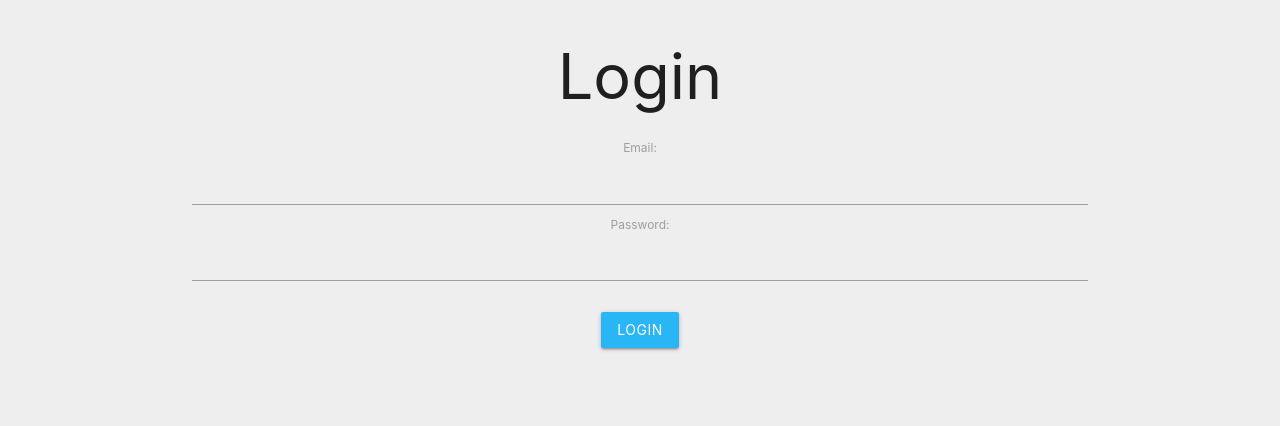
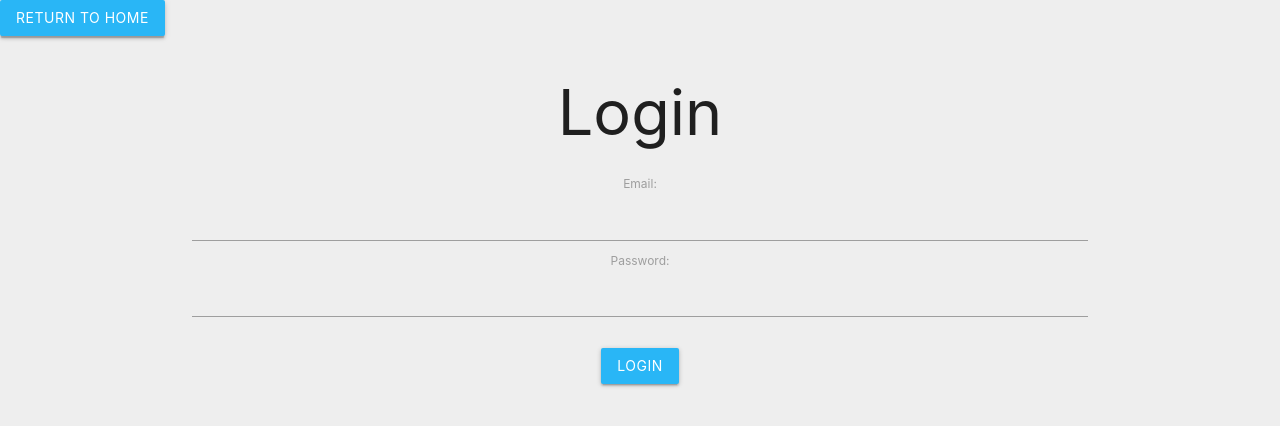
Before and after one commit to ljeck3/RSVP-PWA-Prototype, a plain HTML site: page login.html in a window 1280 px wide. Drawn offline with Linux system fonts and the light colour scheme; no server answers.

Commit message:
back to home buttons

```diff
--- a/login.html
+++ b/login.html
@@ -13,7 +13,9 @@
   <title>Login</title>
 </head>
 <body class="grey lighten-3">
-
+<div id="home-links">
+    <a href="index.html" class="waves-effect waves-light btn light-blue lighten-1">Return to Home</a>
+</div>
 <div class="container center-align">
   <h1 class="center-align">Login</h1>
 
```
Also changed, not shown: party.html (+1 -0 lines), register.html (+3 -1 lines).
